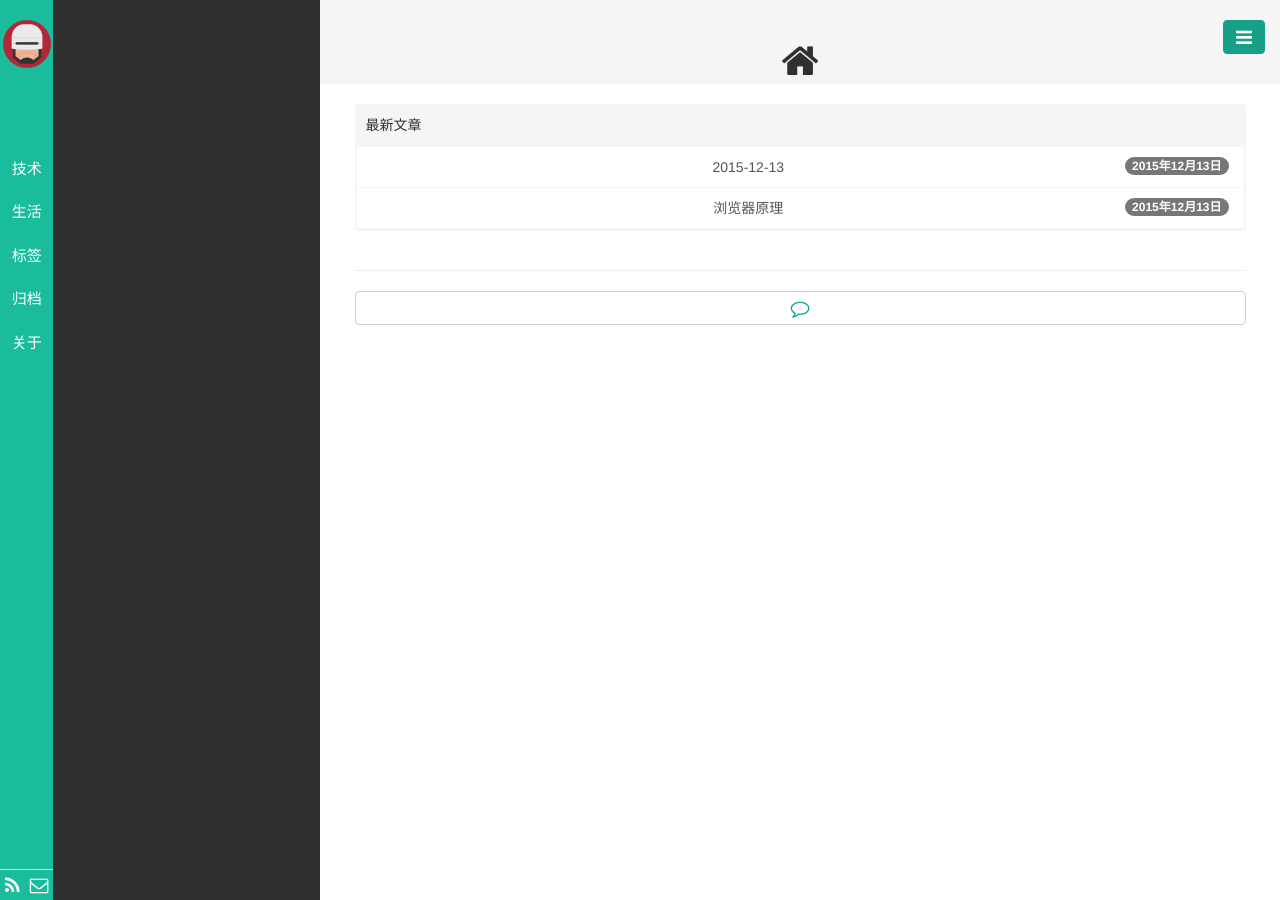
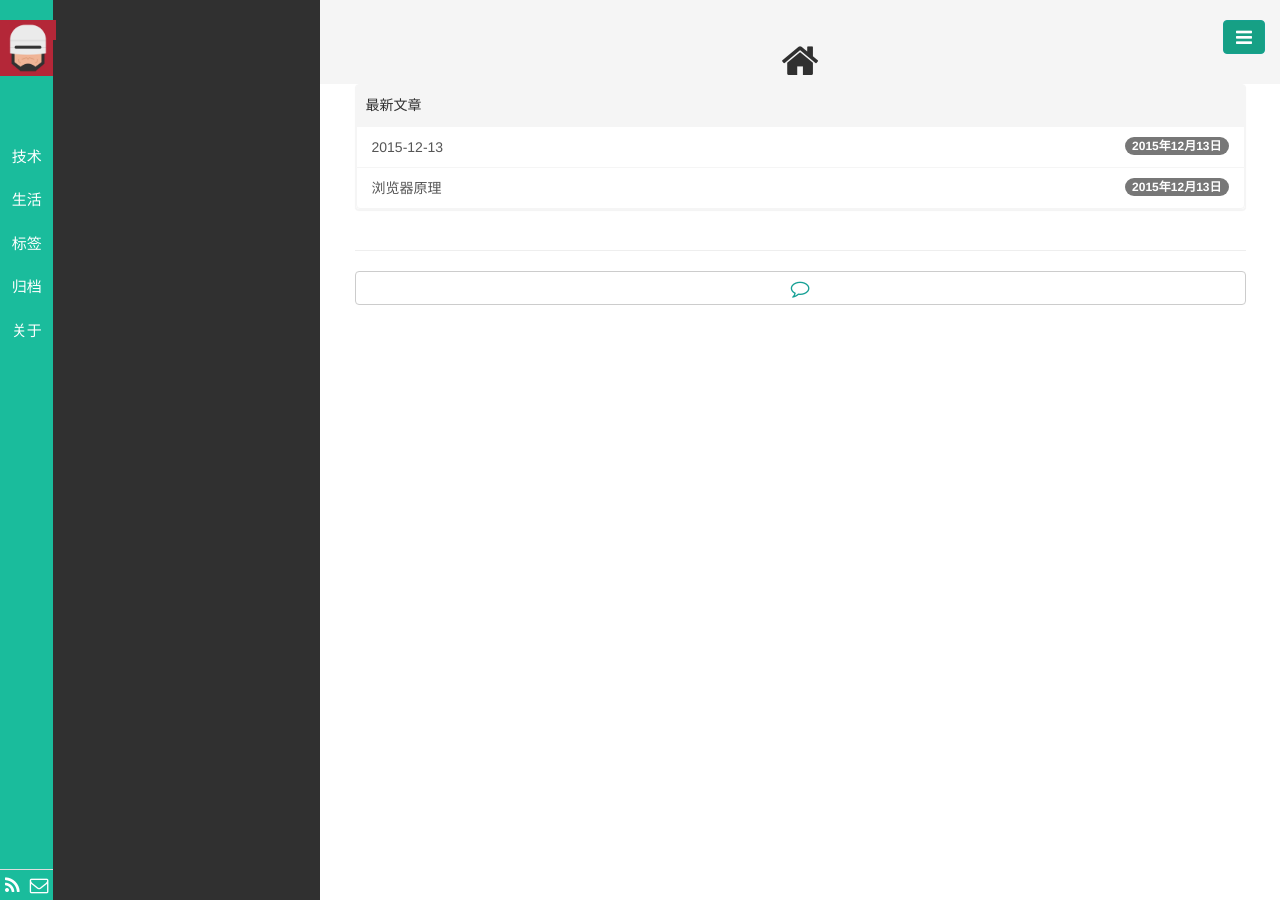
Before and after one commit to strivek/blog, a Jekyll site: the page built from index.html, in a window 1280 px wide. Built offline with Jekyll 4.4.1, drawn with Linux system fonts in a browser that asks for light colours; Markdown is read by kramdown in place of the engine named in the settings; the list of posts is cut into pages by our own code.

Commit message:
Revert "更新头像部分代码"
This reverts commit 6020ca5e0efa00bf271bbfb656ad9f811ed8a08c.

```diff
--- a/_includes/navside.html
+++ b/_includes/navside.html
@@ -2,7 +2,7 @@
   <div class="row">
     <div class="col-md-2 col-xs-2 aside1">
       <br>
-      <a class="pjaxlink" href={{"/"| prepend: site.baseurl}}><img src="{{ site.gavatar }}" class="img-circle avatar" style="border-width:0px; border-color:#000"></a>
+      <a class="pjaxlink" href={{"/"| prepend: site.baseurl}}><img src="{{ site.gavatar }}" class="img-ronuded avatar" style="border-width:0px; border-color:#000"></a>
       <br><br><br><br>
       <ul class="nav nav-pills nav-stacked">
         {% for category in site.categories %}     <!-- 这里是aside1的读书、生活、科研、技术、绘画-->
--- a/public/css/base.css
+++ b/public/css/base.css
@@ -48,12 +48,9 @@ body, html {
   /*background-image: url(/public/img/body_bg.jpg);*/
   background-color: #303030;
 }
-.pjaxlink{
-  text-align: center;
-  display: block;
-}
+
 .avatar {
-  width: 90%;
+  width: 56px;
   /*height: 90px;*/
   border: 0px solid #fff;
 }
@@ -98,7 +95,6 @@ body, html {
   color: #303030;
 }
 .aside3-content {
-  margin-top: 20px;
 /*  padding-left: 40px;
   padding-right: 40px;
 */
```
